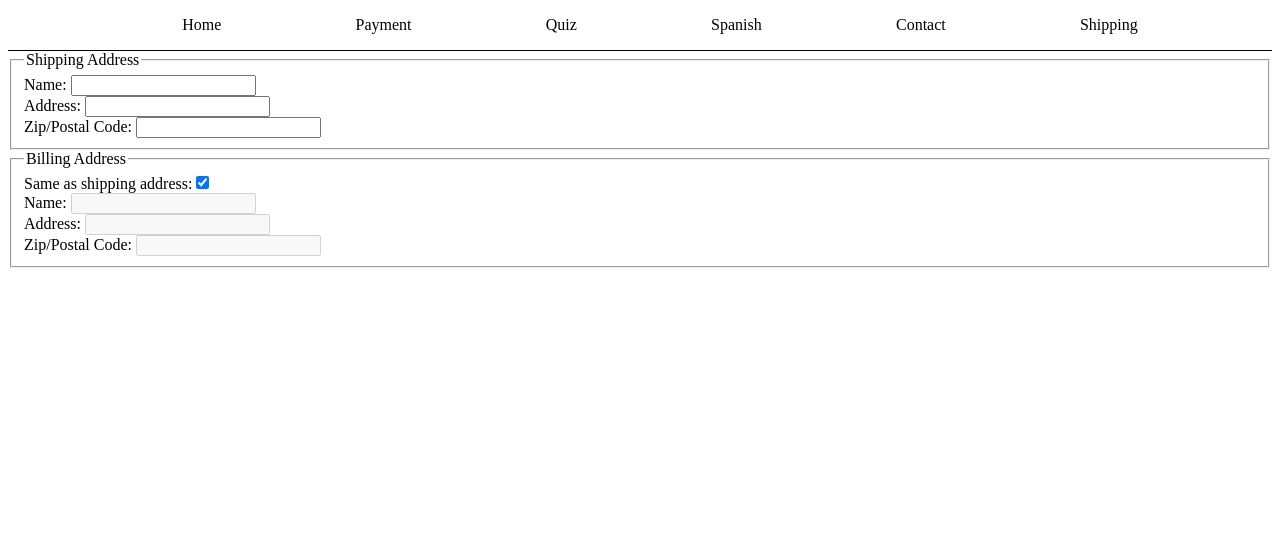
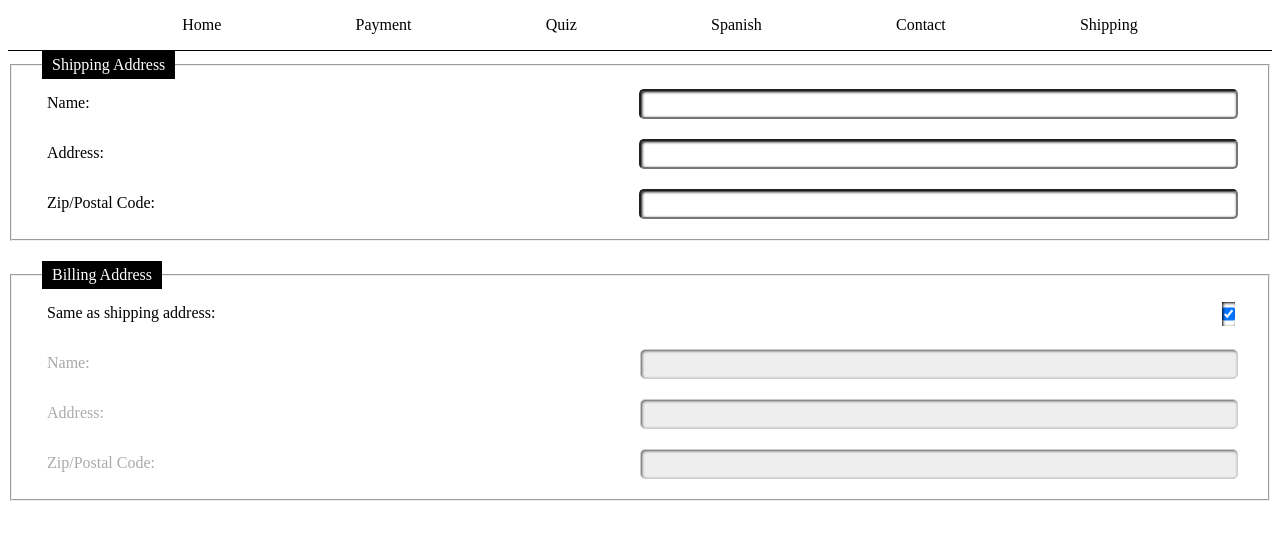
Before and after one commit to klinejessica/accessibility-app, an Angular app: page /shipping in a window 1280 px wide. Shown: the top 540 px of the page. Built offline with nearby package versions, Linux system fonts and the light colour scheme.

Commit message:
styling for shipping

```diff
--- a/src/app/shipping/shipping.css
+++ b/src/app/shipping/shipping.css
@@ -0,0 +1,54 @@
+body {
+    font-family: "Josefin Sans";
+    margin: 20px auto;
+    max-width: 460px;
+}
+
+fieldset {
+    padding: 10px 30px 0;
+    margin-bottom: 20px;
+}
+
+legend {
+    color: white;
+    background: black;
+    padding: 5px 10px;
+}
+
+fieldset > div {
+    margin-bottom: 20px;
+    display: flex;
+}
+
+label,
+input[type="text"] {
+    display: block;
+    font-family: inherit;
+    font-size: 100%;
+    margin: 0;
+    box-sizing: border-box;
+    width: 100%;
+    padding: 5px;
+    height: 30px;
+}
+
+input {
+    box-shadow: inset 1px 1px 3px;
+    border-radius: 5px;
+}
+
+input:hover,
+input:focus {
+    background-color: #eeeeee;
+}
+
+input[type="text"]:disabled {
+    background: #eeeeee;
+    border: 1px solid #cccccc;
+}
+
+
+
+label:has(+ :disabled){
+    color: #aaaaaa;
+}
--- a/src/app/shipping/shipping.ts
+++ b/src/app/shipping/shipping.ts
@@ -9,3 +9,16 @@ import { Component } from '@angular/core';
 export class Shipping {
 
 }
+
+function toggleBilling(): void{
+  const billingItems = document.querySelectorAll('#billing input[type="text"]');
+
+  for(const item of billingItems){
+    (item as HTMLInputElement).disabled = !(item as HTMLInputElement).disabled;
+  }
+}
+
+const billingCheckbox = document.getElementById("billing-checkbox");
+if(billingCheckbox){
+  billingCheckbox.addEventListener("change", toggleBilling);
+}
```
